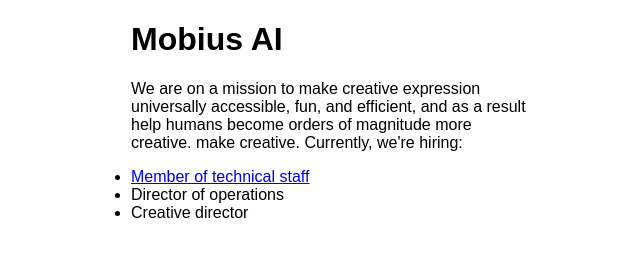
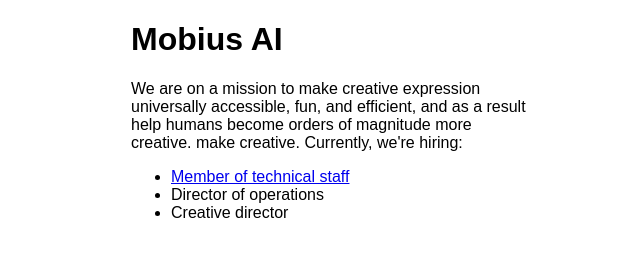
Before and after one commit to mobiuswebsite/mobiuswebsite, a plain HTML site: page index.html in a window 1280 px wide. Shown: the whole page, without its empty margins (309-949 px from the left). Drawn offline with Linux system fonts and the light colour scheme.

Commit message:
Update index.html

```diff
--- a/index.html
+++ b/index.html
@@ -14,7 +14,7 @@
 
       <p>We are on a mission to make creative expression universally accessible, fun, and efficient, and as a result help humans become orders of magnitude more creative.
 make creative. Currently, we're hiring:
-      <ul style="padding: 0;">
+      <ul style="margin: 0;">
         <li><a href="https://forms.gle/uZ28ADSbcmyHb7VN7">Member of technical staff</a></li>
         <li>Director of operations</li>
         <li>Creative director</li>
```
